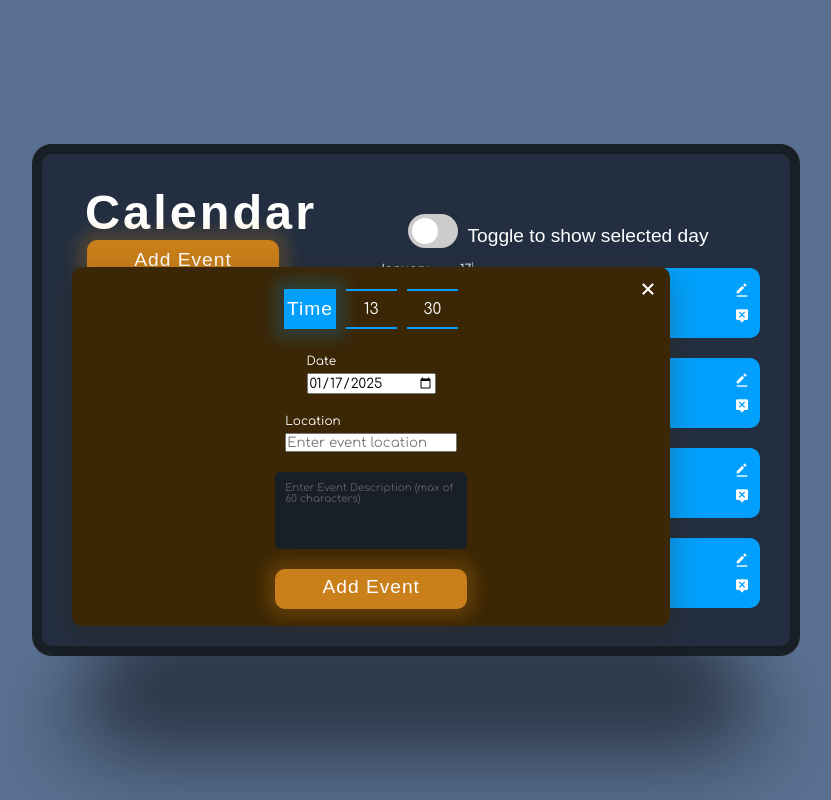
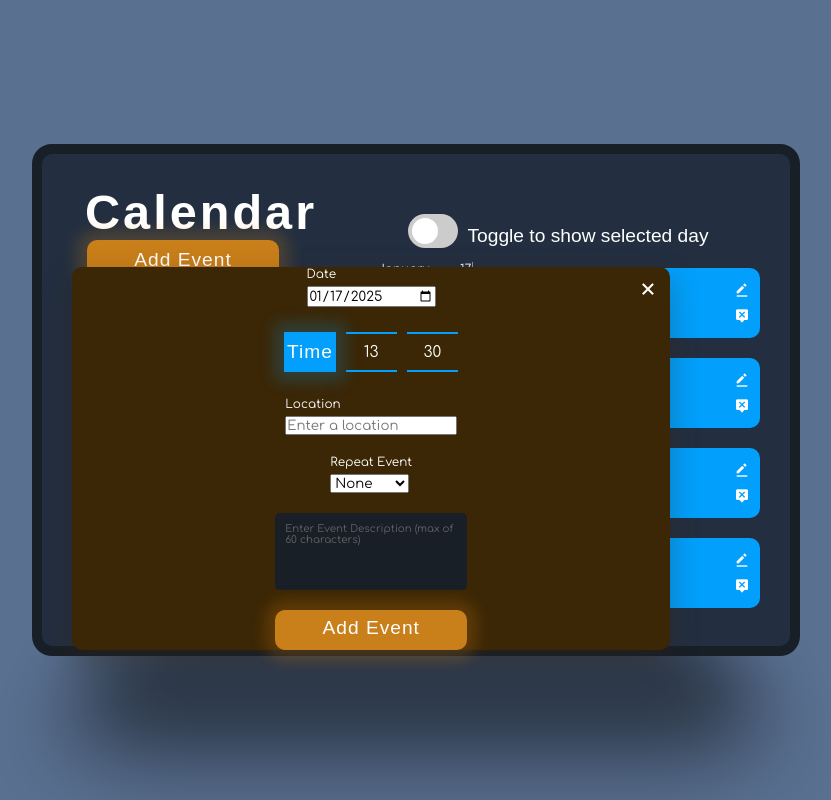
Before and after one commit to ZevWepster/calendarApp, a React (Vite) app: page / in a window 1280 px wide. Both pictures are taken after a click on the button "Add Event". Shown: the whole page, without its empty margins (224-1055 px from the left). Built offline with nearby package versions, Linux system fonts and the light colour scheme.

Commit message:
added function to repeat and set end date for repetition

```diff
--- a/src/components/CalendarApp.jsx
+++ b/src/components/CalendarApp.jsx
@@ -24,6 +24,8 @@ const CalendarApp = () => {
   // Event modal state variables
   const [selectedDate, setSelectedDate] = useState(currentDate);
   const [showEventPopup, setShowEventPopup] = useState(false);
+  const [repeatOption, setRepeatOption] = useState("none");
+  const [repeatUntil, setRepeatUntil] = useState(null);
   const [events, setEvents] = useState([
     // HARD CODED TEST EVENTS
     {
@@ -109,7 +111,7 @@ const CalendarApp = () => {
   // Event modal handling
   const handleAddEventClick = () => {
     setShowEventPopup(true);
-    setSelectedDate(currentDate);
+    setSelectedDate(selectedDate || currentDate);
     const now = new Date();
     setEventTime({
       hours: now.getHours().toString().padStart(2, "0"),
@@ -117,6 +119,8 @@ const CalendarApp = () => {
     });
     setEventText("");
     setEventLocation(""); // Reset location
+    setRepeatOption("none"); // Reset repeat option
+    setRepeatUntil(null); // Reset repeat until
     setEditingEvent(null);
   };
 
@@ -130,6 +134,7 @@ const CalendarApp = () => {
       )}`,
       text: eventText,
       location: eventLocation, // Store the location
+      repeat: repeatOption, // Store the repeat option
     };
 
     let updatedEvents = [...events];
@@ -140,6 +145,27 @@ const CalendarApp = () => {
       );
     } else {
       updatedEvents.push(newEvent);
+
+      // Handle repeat logic
+      if (repeatOption !== "none") {
+        let repeatDate = new Date(selectedDate);
+        while (repeatDate <= repeatUntil) {
+          if (repeatOption === "daily") {
+            repeatDate.setDate(repeatDate.getDate() + 1);
+          } else if (repeatOption === "weekly") {
+            repeatDate.setDate(repeatDate.getDate() + 7);
+          } else if (repeatOption === "monthly") {
+            repeatDate.setMonth(repeatDate.getMonth() + 1);
+          }
+          if (repeatDate <= repeatUntil) {
+            updatedEvents.push({
+              ...newEvent,
+              id: Date.now() + repeatDate.getTime(),
+              date: new Date(repeatDate),
+            });
+          }
+        }
+      }
     }
 
     updatedEvents.sort((a, b) => new Date(a.date) - new Date(b.date));
@@ -148,6 +174,8 @@ const CalendarApp = () => {
     setEventTime({ hours: "00", minutes: "00" });
     setEventText("");
     setEventLocation(""); // Reset location after submit
+    setRepeatOption("none"); // Reset repeat option after submit
+    setRepeatUntil(null); // Reset repeat until after submit
     setShowEventPopup(false);
     setEditingEvent(null);
   };
@@ -160,6 +188,8 @@ const CalendarApp = () => {
     });
     setEventText(event.text);
     setEventLocation(event.location || ""); // Set location
+    setRepeatOption(event.repeat || "none"); // Set repeat option
+    setRepeatUntil(null); // Reset repeat until
     setEditingEvent(event);
     setShowEventPopup(true);
   };
@@ -261,6 +291,23 @@ const CalendarApp = () => {
         </div>
         {showEventPopup && (
           <div className="event-popup">
+            {/* added timezoneOffset because it was showing the day before.  */}
+            <div className="event-date-popup">
+              <div className="event-date-label">Date</div>
+              <input
+                type="date"
+                value={
+                  new Date(
+                    selectedDate.getTime() -
+                      selectedDate.getTimezoneOffset() * 60000
+                  )
+                    .toISOString()
+                    .split("T")[0]
+                }
+                onChange={(e) => setSelectedDate(new Date(e.target.value))}
+              />
+            </div>
+
             <div className="time-input">
               <div className="event-time-popup">Time</div>
               <input
@@ -285,26 +332,48 @@ const CalendarApp = () => {
               />
             </div>
 
-            {/* New Date Input */}
-            <div className="event-date-popup">
-              <div className="event-date-label">Date</div>
-              <input
-                type="date"
-                value={selectedDate.toISOString().split("T")[0]}
-                onChange={(e) => setSelectedDate(new Date(e.target.value))}
-              />
-            </div>
-
-            {/* New Location Input */}
             <div className="event-location-popup">
               <div className="event-location-label">Location</div>
               <input
                 type="text"
-                placeholder="Enter event location"
+                placeholder="Enter a location"
                 value={eventLocation}
                 onChange={(e) => setEventLocation(e.target.value)}
               />
             </div>
+
+            <div className="repeat-options">
+              <div className="repeat-option-label">Repeat Event</div>
+              <select
+                value={repeatOption}
+                onChange={(e) => setRepeatOption(e.target.value)}
+              >
+                <option value="none">None</option>
+                <option value="daily">Daily</option>
+                <option value="weekly">Weekly</option>
+                <option value="monthly">Monthly</option>
+              </select>
+            </div>
+
+            {repeatOption !== "none" && (
+              <div className="repeat-until-popup">
+                <div className="repeat-until-label">Repeat Until</div>
+                <input
+                  type="date"
+                  value={
+                    repeatUntil
+                      ? new Date(
+                          repeatUntil.getTime() -
+                            repeatUntil.getTimezoneOffset() * 60000
+                        )
+                          .toISOString()
+                          .split("T")[0]
+                      : ""
+                  }
+                  onChange={(e) => setRepeatUntil(new Date(e.target.value))}
+                />
+              </div>
+            )}
 
             <textarea
               placeholder="Enter Event Description (max of 60 characters)"
```
